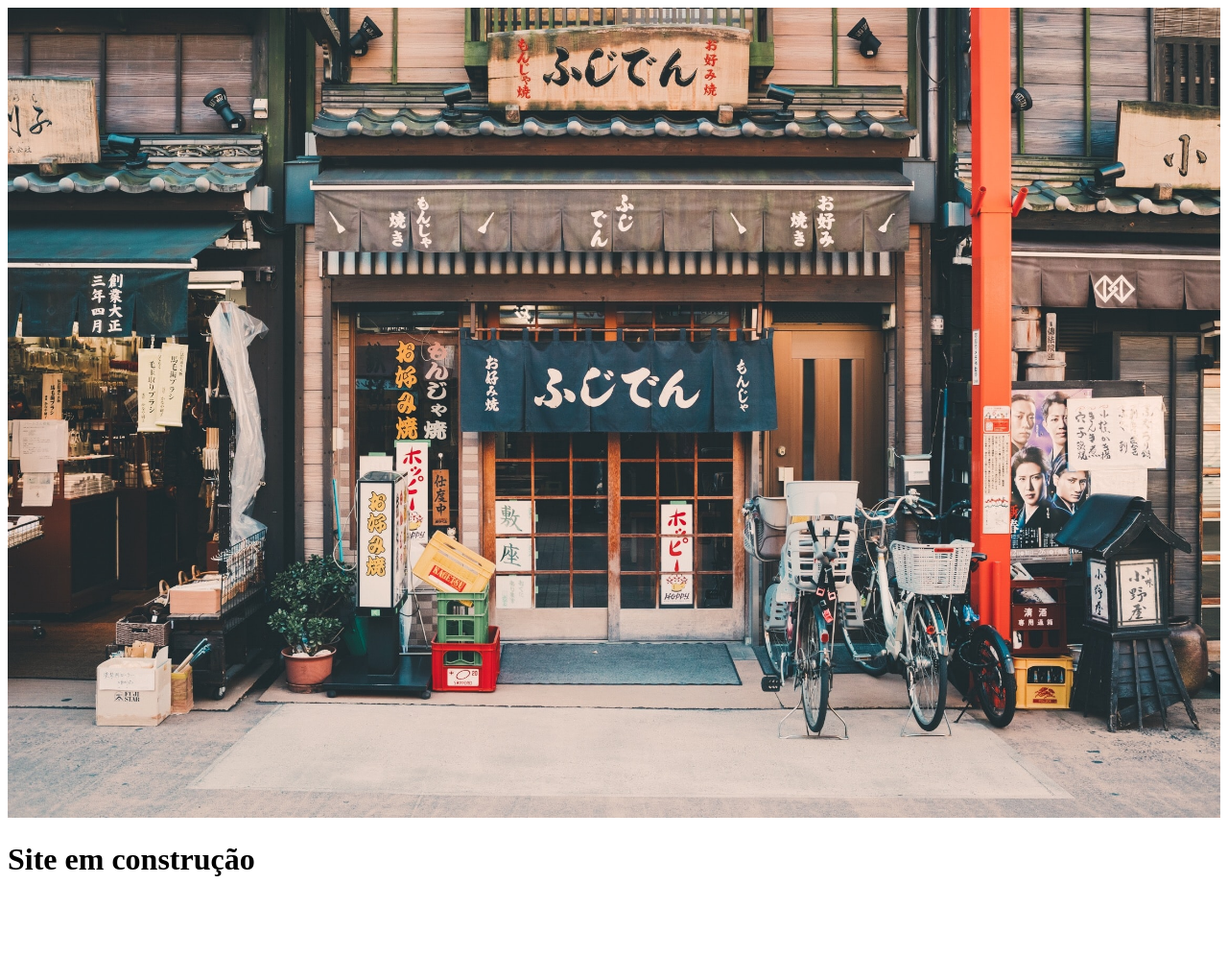
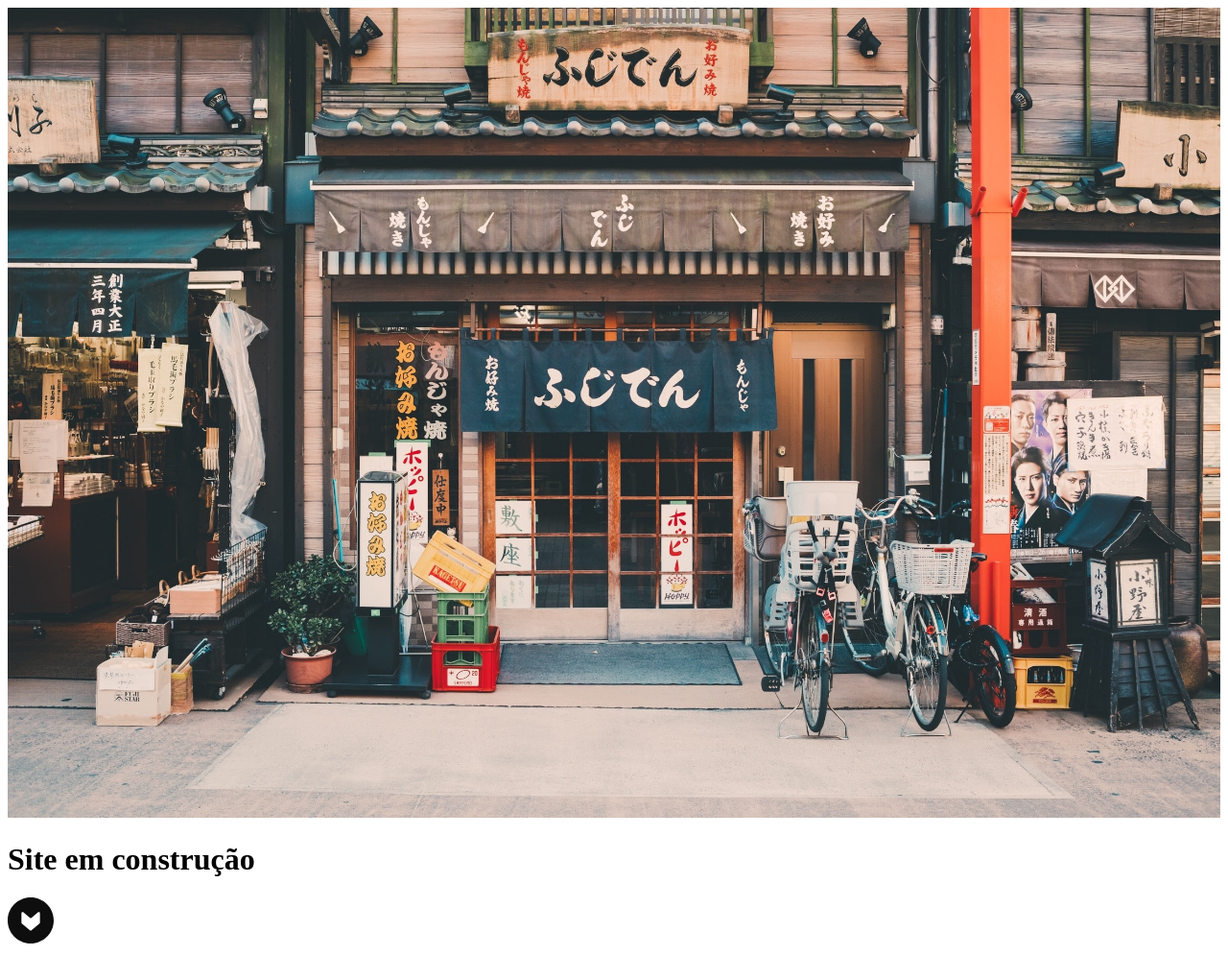
Before and after one commit to yemishi/repo-projeto-1, a plain HTML site: page index.html in a window 1280 px wide. Shown: the whole page at 96% size. Drawn offline with Linux system fonts and the light colour scheme.

Commit message:
adição de uma classe

```diff
--- a/index.html
+++ b/index.html
@@ -11,6 +11,6 @@
 <body>
     <img class="banner"src="./assets/banner.jpg" alt="">
     <h1>Site em construção</h1>
-    <img src="./assets/seta.svg" alt="">
+    <img class="seta"src="./assets/seta.svg" alt="">
 </body>
 </html>
```
